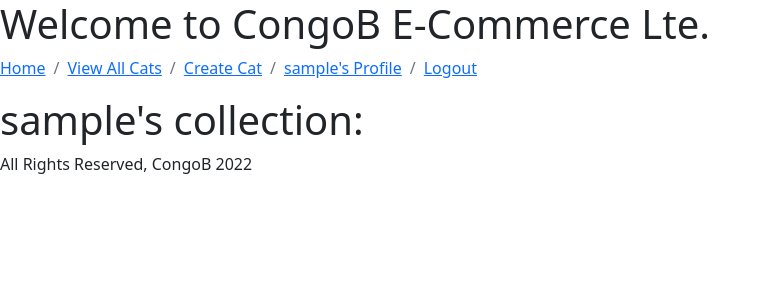
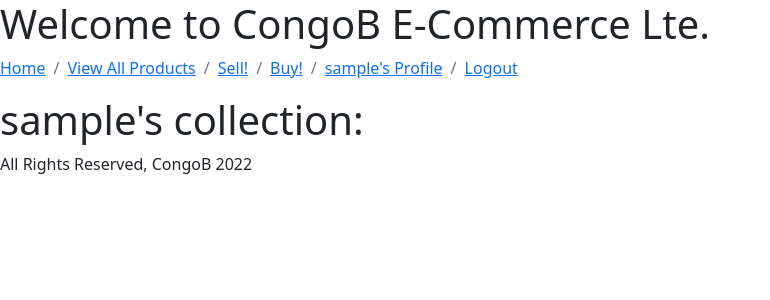
Before and after one commit to ijritchey/my_e_commerce, a Django app: a page that uses e_commerce_app/templates/base.html in a window 1280 px wide. Shown: the top 300 px of the page, without its empty margins (0-770 px from the left). Run offline with Django 4.2, Linux system fonts and the light colour scheme; the visitor is signed in with stand-in values (Sample User, id 1); data comes from the database, SQL or seed files in the repository; data that the repository does not hold is empty.

Commit message:
fixed bug

```diff
--- a/e_commerce_app/templates/base.html
+++ b/e_commerce_app/templates/base.html
@@ -18,8 +18,9 @@
     <nav aria-label="breadcrumb">
         <ol class="breadcrumb">
             <li class="breadcrumb-item"><a href="/">Home</a></li>
-            <li class="breadcrumb-item active" aria-current="page"><a href="/itmes">View All Cats</a></li>
-            <li class="breadcrumb-item active" aria-current="page"><a href="/item/create">Create Cat</a></li>
+            <li class="breadcrumb-item active" aria-current="page"><a href="/items">View All Products</a></li>
+            <li class="breadcrumb-item active" aria-current="page"><a href="/item/create">Sell!</a></li>
+            <li class="breadcrumb-item active" aria-current="page"><a href="/item/create">Buy!</a></li>
             {% if user.is_authenticated %}
             <li class="breadcrumb-item active" aria-current="page"><a href="/user/{{user}}">{{user}}'s Profile</a></li>
             <li class="breadcrumb-item active" aria-current="page"><a href="{% url 'logout' %}">Logout</a></li>
--- a/e_commerce_app/templates/items/index.html
+++ b/e_commerce_app/templates/items/index.html
@@ -4,7 +4,7 @@
 {% for item in items %}
     <div class="card text-center">
         <div class="card-body">
-            <h5 class="card-title">{{ cat.name }}</h5>
+            <h5 class="card-title">{{ item.name }}</h5>
             <a href="/items/{{ item.id }}" class="btn btn-primary">View {{ item.name }}</a>
             <p>Product being sold by:
                 <a href="/user/{{ item.user.username }}">{{ item.user.username }}</a>
--- a/e_commerce_app/templates/profile.html
+++ b/e_commerce_app/templates/profile.html
@@ -5,10 +5,12 @@
 
 <h1>{{ username }}'s collection:</h1>
 
-{% for cat in cats %}
+{% for item in items %}
 <a href="/item/{{ item.id }}">
-  <h3>{{ cat.name }}</h3>
-</a>
+  <h2>{{ item.name }}</h2>
+  </a>
+  <h4>{{ item.description }}</h4>
+  <h4>${{ item.price }}</h4>
 
 {% endfor %}
 
```
